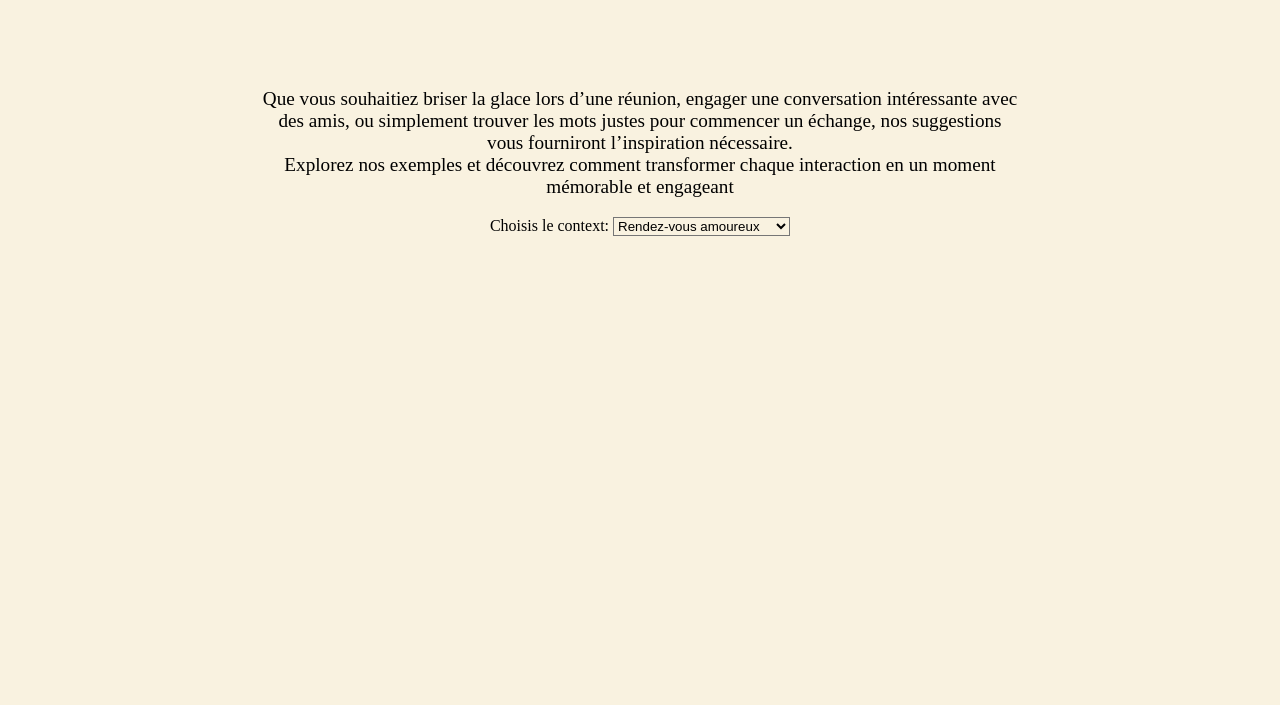
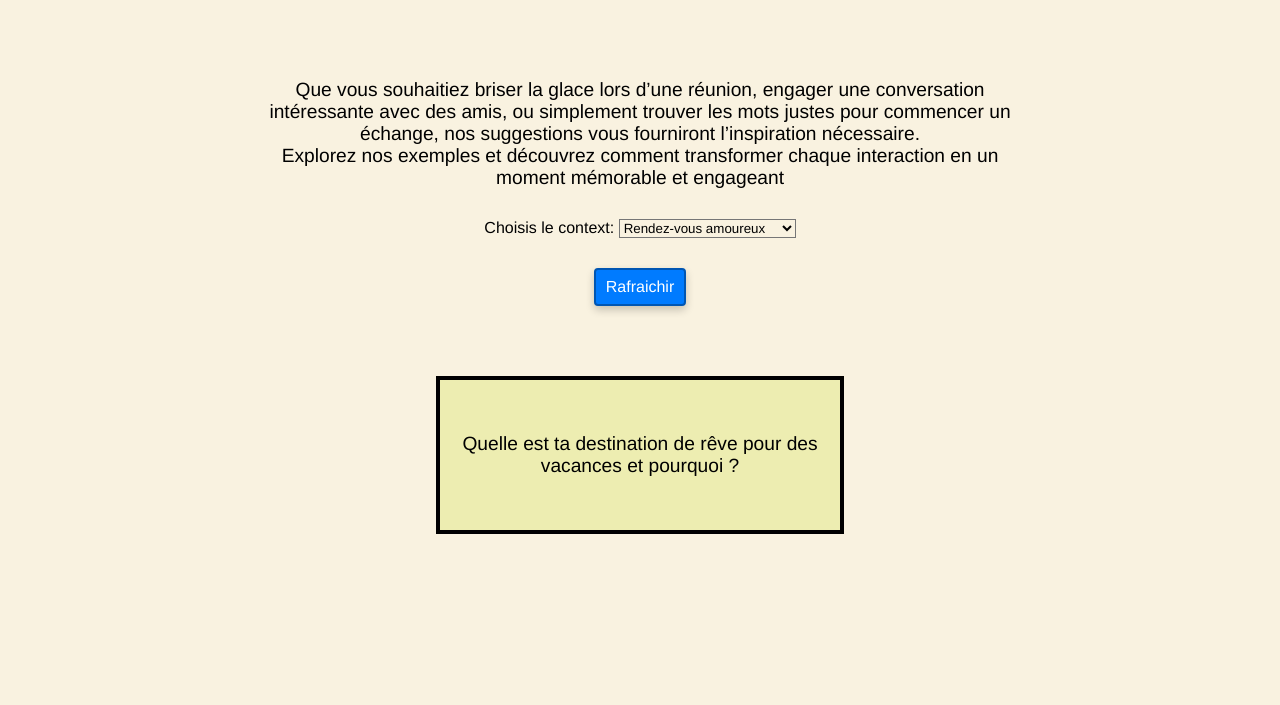
Before and after one commit to Tarikjai/Deeper_Discussions_project_html_css, a plain HTML site: page index.html in a window 1280 px wide. Shown: the part 95-800 px from the top of the page. Drawn offline with Linux system fonts and the light colour scheme.

Commit message:
Refresh button

```diff
--- a/index.html
+++ b/index.html
@@ -5,6 +5,8 @@
     <meta name="viewport" content="width=device-width, initial-scale=1.0">
     <title>Deeper discussions project</title>
     <link rel="stylesheet" href="styles.css">
+    <link href="https://fonts.googleapis.com/css2?family=Roboto:wght@400;700&display=swap" rel="stylesheet">
+
 </head>
 <section>
 <header>
@@ -24,15 +26,16 @@
     <section>
         <div class="container">
             <p>Que vous souhaitiez briser la glace lors d’une réunion, engager une conversation intéressante avec des amis, ou simplement trouver les mots justes pour commencer un échange, nos suggestions vous fourniront l’inspiration nécessaire. <br>Explorez nos exemples et découvrez comment transformer chaque interaction en un moment mémorable et engageant</p>
-            <div>
+            <div class="dropdown">
                 <label for="context">Choisis le context:</label>
                 <select name="selection" id="selection">
                   <option value="amoureux" id="amoureux">Rendez-vous amoureux</option>
                   <option value="professionel">Rendez-vous professionel</option>
-                  <option value="Amical">Rendez-vous Amical</option>
-                  <option value="Familiale">Rendez-vous Familiale</option>
+                 <!-- Ceci est un commentaire en HTML  <option value="Amical">Rendez-vous Amical</option>
+                  <option value="Familiale">Rendez-vous Familiale</option>-->
                 </select>
             </div>
+            <button type="button" id="refresh" class="refresh"   >Rafraichir</button>
             <div class="question" >
                     <p id="question" ></p>
             </div>
--- a/script.js
+++ b/script.js
@@ -25,23 +25,22 @@ const rdvPro = [
 ];
 
 
+const selection = document.getElementById('selection');
+const question = document.getElementById('question');
+const refresh = document.getElementById('refresh');
 
-  const selection = document.getElementById('selection')
-  const question = document.getElementById('question')
+function updateQuestion() {
+  const randomAmoureux = rdvAmoureux[Math.floor(Math.random() * rdvAmoureux.length)];
+  const randomPro = rdvPro[Math.floor(Math.random() * rdvPro.length)];
+  const selectedValue = selection.value;
 
+  if (selectedValue === 'amoureux') {
+    question.innerText = randomAmoureux;
+  } else if (selectedValue === 'professionel') {
+    question.innerText = randomPro;
+  }
+}
 
-  selection.addEventListener("change", function() {
-
-    const randomAmoureux = rdvAmoureux[Math.floor(Math.random() * rdvAmoureux.length)];
-
-    const randomPro = rdvPro[Math.floor(Math.random() * rdvPro.length)];
-
-    const selectedValue =  selection.value ;
-    if (selectedValue ===  'amoureux') {
-      question.innerText = randomAmoureux;
-    } else if  (selectedValue ===  'professionel') {
-      question.innerText = randomPro
-    }
-
-
-  });
+selection.addEventListener("change", updateQuestion);
+refresh.addEventListener("click", updateQuestion);
+updateQuestion();
--- a/styles.css
+++ b/styles.css
@@ -1,8 +1,18 @@
 *{
     background-color: #F9F2E0;
+    margin: 0;
+    padding: 0;
+    font-family:  Helvetica, sans-serif;
 }
 img {
     height: 70px;
+}
+
+.desktop-nav {
+    display: flex;
+    justify-content: space-around;
+    align-items: center;
+    box-shadow: 4px 4px 8px rgba(0, 0, 0, 0.3)
 }
 
 .nav-links {
@@ -10,18 +20,12 @@ img {
     list-style: none;
     font-size: 1.5rem;
  }
-.desktop-nav {
-    display: flex;
-    justify-content: space-around;
-    align-items: center;
 
-}
 .nav-links {
     display: flex;
     gap: 2rem;
     justify-content: space-around;
     align-items: center;
-
 }
 
 a{
@@ -39,11 +43,49 @@ a:hover {
 p{
     font-size: 1.2rem;
 }
+
 .container  {
     width: 60%;
     margin-left: auto;
     margin-right: auto;
     margin-top: 100px;
     text-align: center;
+    display: flex;
+    flex-direction: column ;
+    justify-content: center;
+    align-items: center;
+    gap: 30px
 
 }
+
+.selection {
+    background-color : white
+}
+#refresh {
+    background-color: #007bff; /* Couleur de fond du bouton */
+    color: #ffffff; /* Couleur du texte */
+    border: 2px solid #0056b3; /* Couleur et épaisseur de la bordure */
+    border-radius: 4px; /* Coins arrondis */
+    padding: 8px 10px; /* Espacement interne */
+    font-size: 16px; /* Taille de la police */
+    cursor: pointer; /* Curseur au survol */
+    transition: background-color 0.3s, box-shadow 0.3s; /* Effet de transition */
+    box-shadow: 0 4px 8px rgba(0, 0, 0, 0.2); /* Ombre */
+    margin-top: %;
+}
+
+#refresh:hover {
+    background-color: #0056b3; /* Couleur de fond au survol */
+    box-shadow: 0 6px 12px rgba(0, 0, 0, 0.3); /* Ombre plus prononcée au survol */
+}
+
+.question p {
+    margin-top: 40px;
+    border: 0.25rem solid black;
+    width: 400px;
+    height: 150px;
+    display: flex;
+    justify-content: center;
+    align-items: center;
+    background-color: #EDEDB1;
+}
```
